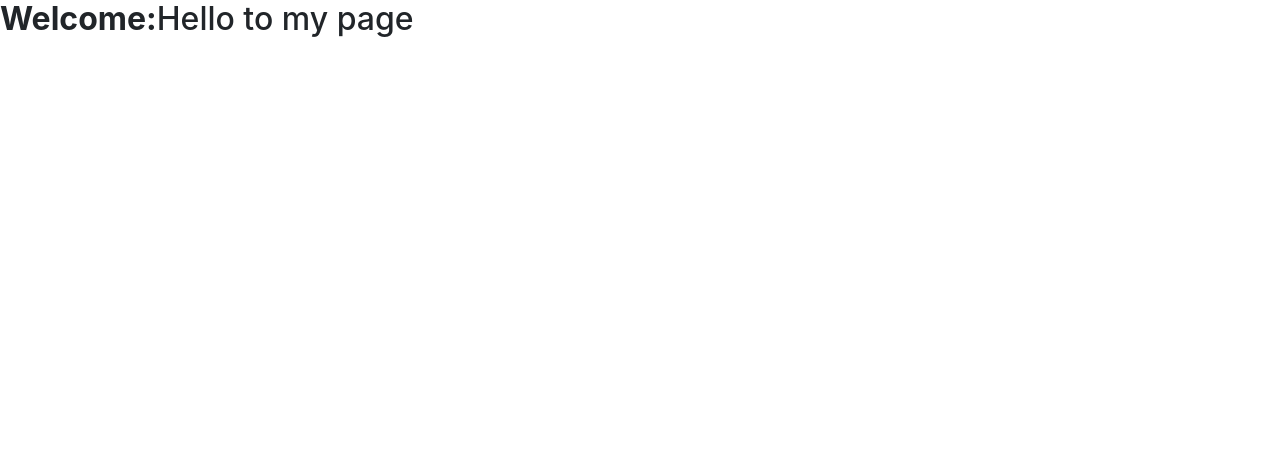
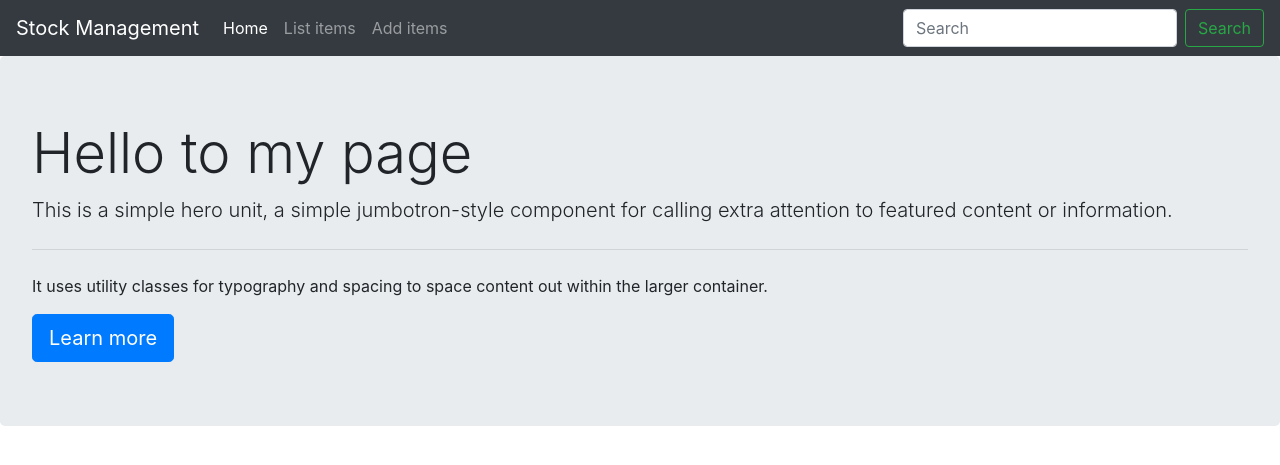
Before and after one commit to MichalDzielinski/stock_mgmt, a Django app: page / in a window 1280 px wide. Shown: the top 465 px of the page. Run offline with Django 4.2, Linux system fonts and the light colour scheme.

Commit message:
Navbar and other changes

```diff
--- a/base/settings.py
+++ b/base/settings.py
@@ -23,11 +23,15 @@ INSTALLED_APPS = [
     'django.contrib.staticfiles',
     #third party apps
     'storages',
-
+    'crispy_forms',
+    "crispy_bootstrap4",
     #custom apps
     'stock',
 
 ]
+
+CRISPY_TEMPLATE_PACK = 'bootstrap4'
+CRISPY_ALLOWED_TEMPLATE_PACKS = "bootstrap4"
 
 MIDDLEWARE = [
     'django.middleware.security.SecurityMiddleware',
--- a/templates/base.html
+++ b/templates/base.html
@@ -12,6 +12,31 @@
     <title>{% block title %}{% endblock title %}</title>
 </head>
 <body>
+    <nav class="navbar navbar-expand-lg navbar-dark bg-dark">
+        <a class="navbar-brand" href="#">Stock Management</a>
+        <button class="navbar-toggler" type="button" data-toggle="collapse" data-target="#navbarTogglerDemo02" aria-controls="navbarTogglerDemo02" aria-expanded="false" aria-label="Toggle navigation">
+          <span class="navbar-toggler-icon"></span>
+        </button>
+
+        <div class="collapse navbar-collapse" id="navbarTogglerDemo02">
+          <ul class="navbar-nav mr-auto mt-2 mt-lg-0">
+            <li class="nav-item active">
+              <a class="nav-link" href="{% url 'home' %}">Home <span class="sr-only">(current)</span></a>
+            </li>
+            <li class="nav-item">
+              <a class="nav-link" href="{% url 'list' %}">List items</a>
+            </li>
+            <li class="nav-item">
+                <a class="nav-link" href="{% url 'add_items' %}">Add items</a>
+              </li>
+
+          </ul>
+          <form class="form-inline my-2 my-lg-0">
+            <input class="form-control mr-sm-2" type="search" placeholder="Search">
+            <button class="btn btn-outline-success my-2 my-sm-0" type="submit">Search</button>
+          </form>
+        </div>
+      </nav>
     {% block content %}
 
     {% endblock content %}
--- a/templates/home.html
+++ b/templates/home.html
@@ -7,6 +7,12 @@
 
 {% block content %}
 
-<h2><strong>Welcome:</strong>{{title}}</h2>
+<div class="jumbotron">
+    <h1 class="display-4">{{title}}</h1>
+    <p class="lead">This is a simple hero unit, a simple jumbotron-style component for calling extra attention to featured content or information.</p>
+    <hr class="my-4">
+    <p>It uses utility classes for typography and spacing to space content out within the larger container.</p>
+    <a class="btn btn-primary btn-lg" href="#" role="button">Learn more</a>
+</div>
 
 {% endblock content %}
```
Also changed, not shown: templates/add_items.html (+15 -5 lines), templates/list.html (+11 -1 lines).
